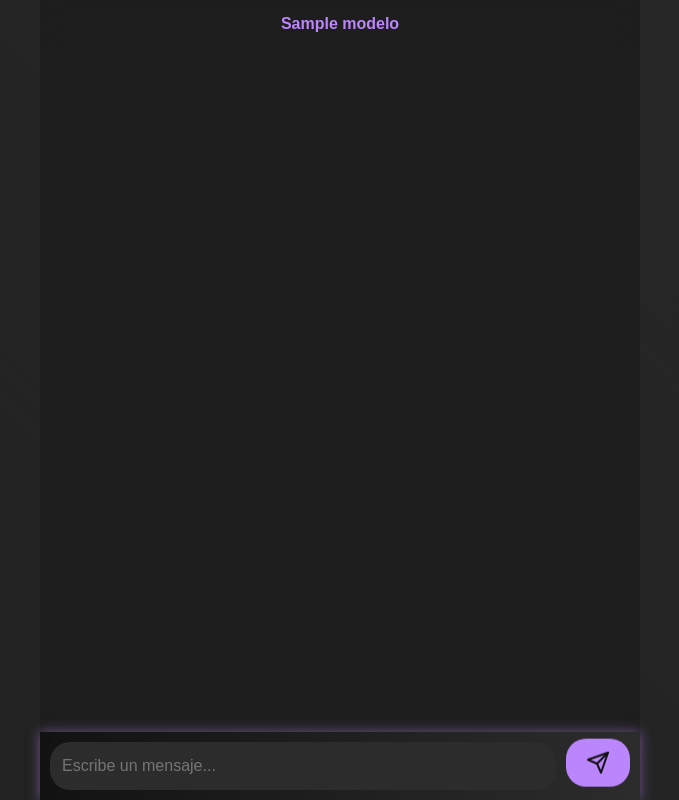
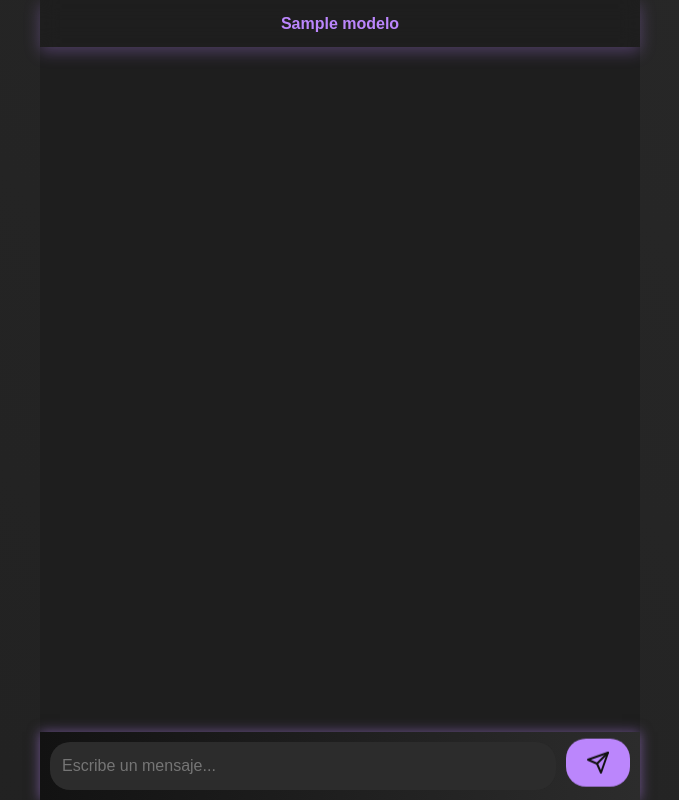
Before and after one commit to frensby11/status, a Flask app: template templates/index.html in a window 1280 px wide. Shown: the whole page, without its empty margins (300-979 px from the left). Run offline with Flask 3, Linux system fonts and the light colour scheme; the template is opened without the code that fills it: most values are stand-ins (such as "Sample title", 1, 10 or a date in 2020).

Commit message:
Update index.html

```diff
--- a/templates/index.html
+++ b/templates/index.html
@@ -123,6 +123,7 @@
             transition: all 0.5s ease;
             background: rgba(44, 44, 44, 0.5);
             backdrop-filter: blur(10px);
+            box-shadow: 0 5px 15px rgba(187, 134, 252, 0.3);
         }
 
         #modelo-select {
```
